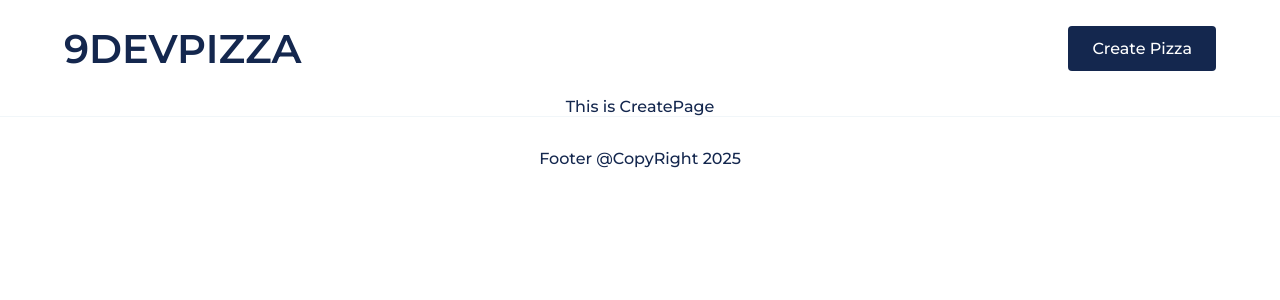
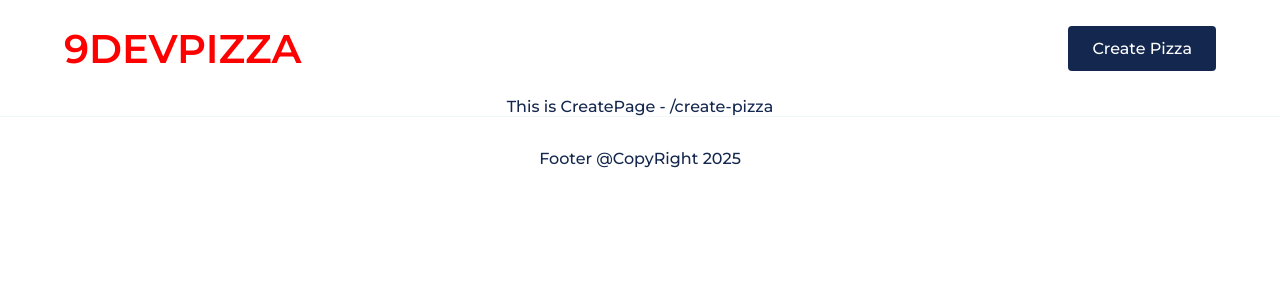
Before and after one commit to quangphudinh/LearnReactJSwithTS, a React (Create React App) app: page /create-pizza in a window 1280 px wide. Shown: the top 300 px of the page. Built offline with nearby package versions, Linux system fonts and the light colour scheme.

Commit message:
setup create-pizza

```diff
--- a/src/layouts/header.tsx
+++ b/src/layouts/header.tsx
@@ -1,12 +1,21 @@
+import { Link, useLocation, useNavigate } from "react-router-dom";
 import ButtonField from "../components/ButtonField";
 import TextField from "../components/TextField";
 
+
 const Header = () => {
+
+    const navigate = useNavigate();
+    const {pathname} = useLocation();
+
     return(
          // 1rem = 16px [rem luôn phụ thuộc vào font-size của thẻ html (root)]
         <div className="flex-basic-between" style={{padding : '1.5rem 4rem'}}>
-            <div style={{fontSize : '40px' , fontWeight : 600}}>9DEVPIZZA</div>
-            <ButtonField loading={false} >Create Pizza</ButtonField>
+            <div style={{fontSize : '40px' , fontWeight : 600 , color : pathname.includes('/create-pizza') ? 'red' : ''}}>9DEVPIZZA</div>
+            <ButtonField loading={false} onClick={() => navigate('/create-pizza')}>
+                {/* <Link to='/create-pizza'>Create Pizza</Link> */}
+                Create Pizza
+            </ButtonField>
         </div>
     )
 };
--- a/src/pages/create_pizza.tsx
+++ b/src/pages/create_pizza.tsx
@@ -1,6 +1,10 @@
+import { useLocation } from "react-router-dom";
+
 const CreatePizzaPage = () => {
+    const { pathname }= useLocation();
+
     return(
-        <div>This is CreatePage</div>
+        <div>This is CreatePage - {pathname}</div>
     )
 }
 
```
